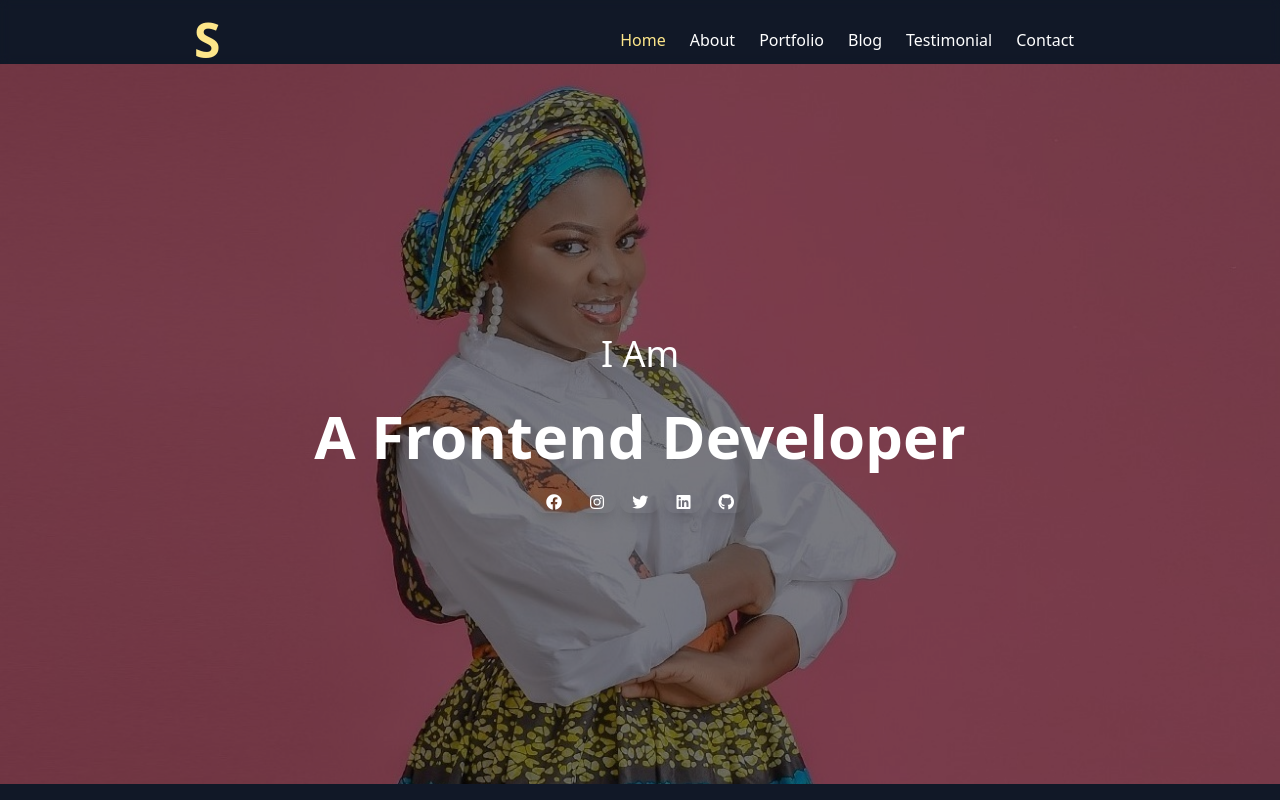
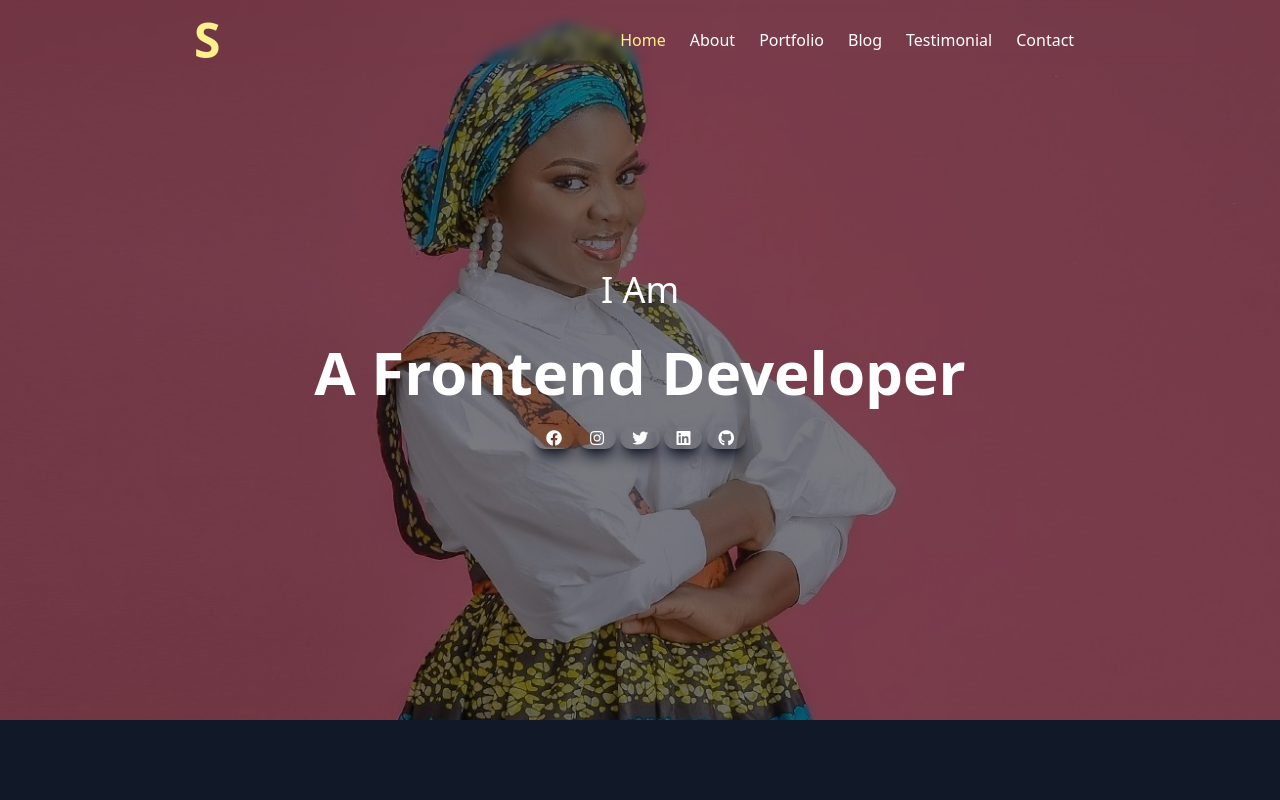
Before and after one commit to Adejokemi/tailwind, a plain HTML site: page index.html in a window 1280 px wide. Shown: the top 800 px of the page. Drawn offline with nearby package versions, Linux system fonts and the light colour scheme.

Commit message:
portfolio

```diff
--- a/index.html
+++ b/index.html
@@ -5,7 +5,7 @@
     <meta name="viewport" content="width=device-width, initial-scale=1.0">
     <link rel="shortcut icon" href="n" type="image/x-icon">
     <link href="https://cdnjs.cloudflare.com/ajax/libs/font-awesome/5.15.4/css/all.min.css" rel="stylesheet">
-    <link href="https://cdn.jsdelivr.net/npm/tailwindcss@2.2.19/dist/tailwind.min.css" rel="stylesheet">
+    <script src="https://cdn.tailwindcss.com"></script>
     <script src="https://code.jquery.com/jquery-3.6.0.min.js"></script>
     <title>Portfolio</title>
     <style>
@@ -35,20 +35,12 @@
         <div class="text-5xl font-bold text-yellow-200">S</div>
         <div class="flex items-center justify-between">
             <a class="px-3 text-yellow-200" href="#home">Home</a>
-            <button class="lg:hidden px-3 text-yellow-200">
-                <svg xmlns="http://www.w3.org/2000/svg" class="w-6 h-6" fill="none" viewBox="0 0 24 24" stroke="currentColor">
-                    <path stroke-linecap="round" stroke-linejoin="round" stroke-width="2" d="M4 6h16M4 12h16M4 18h16"></path>
-                </svg>
-            </button>
-            <div class="hidden lg:flex">
-                <a class="px-3 hover:text-yellow-200" href="#about">About</a>
-                <a class="px-3 hover:text-yellow-200" href="#portfolio">Portfolio</a>
-                <a class="px-3 hover:text-yellow-200" href="#skills">Blog</a>
-                <a class="px-3 hover:text-yellow-200" href="#testimonials">Testimonial</a>
-                <a class="px-3 hover:text-yellow-200" href="#contact">Contact</a>
-            </div>
+            <a class="px-3 hover:text-yellow-200" href="#about">About</a>
+            <a class="px-3 hover:text-yellow-200" href="#portfolio">Portfolio</a>
+            <a class="px-3 hover:text-yellow-200" href="#skills">Blog</a>
+            <a class="px-3 hover:text-yellow-200" href="#testimonials">Testimonial</a>
+            <a class="px-3 hover:text-yellow-200" href="#contact">Contact</a>
         </div>
-
     </nav>
 
     <section id="home" class="hero relative">
```
Also changed, not shown: img/tife.jpg (added).
